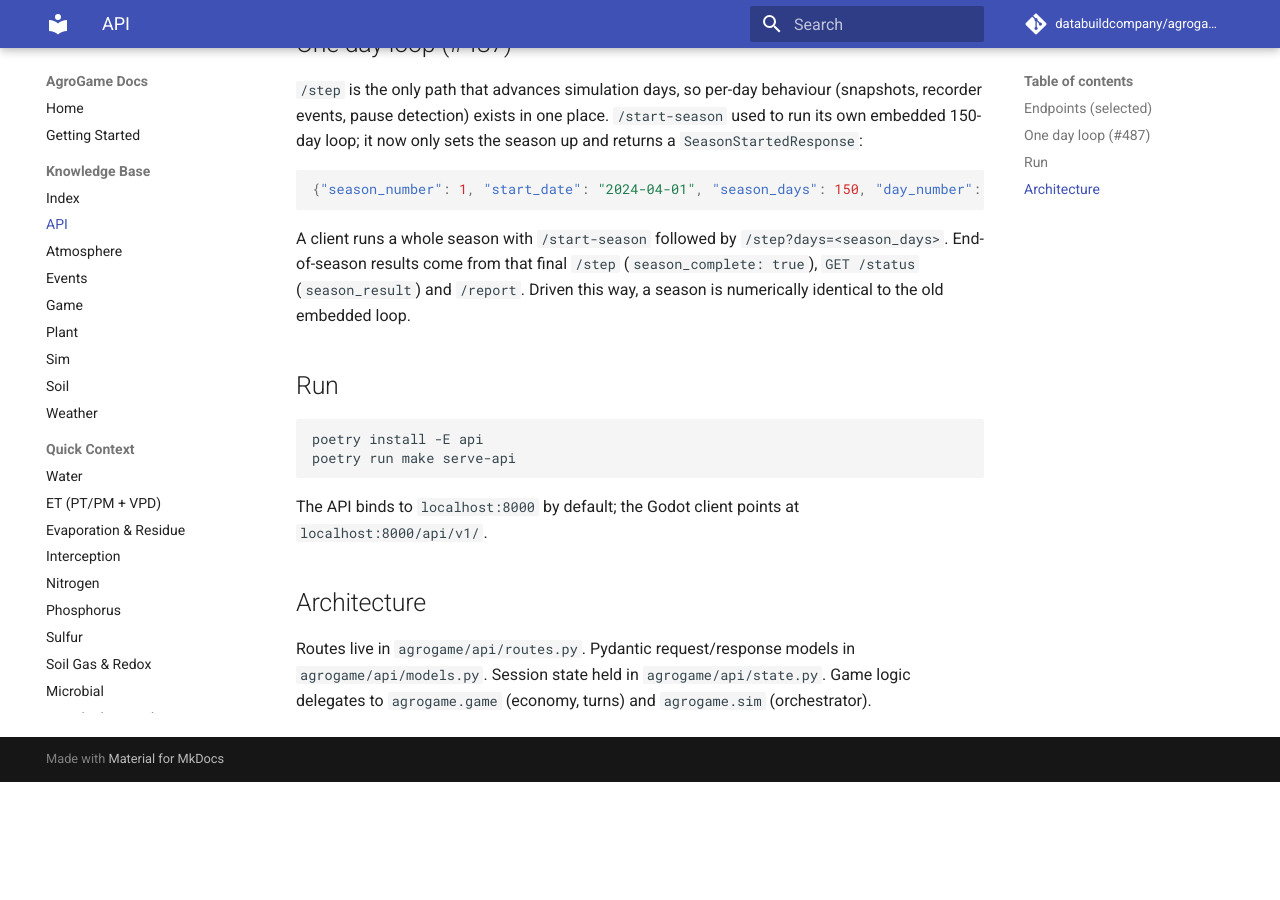
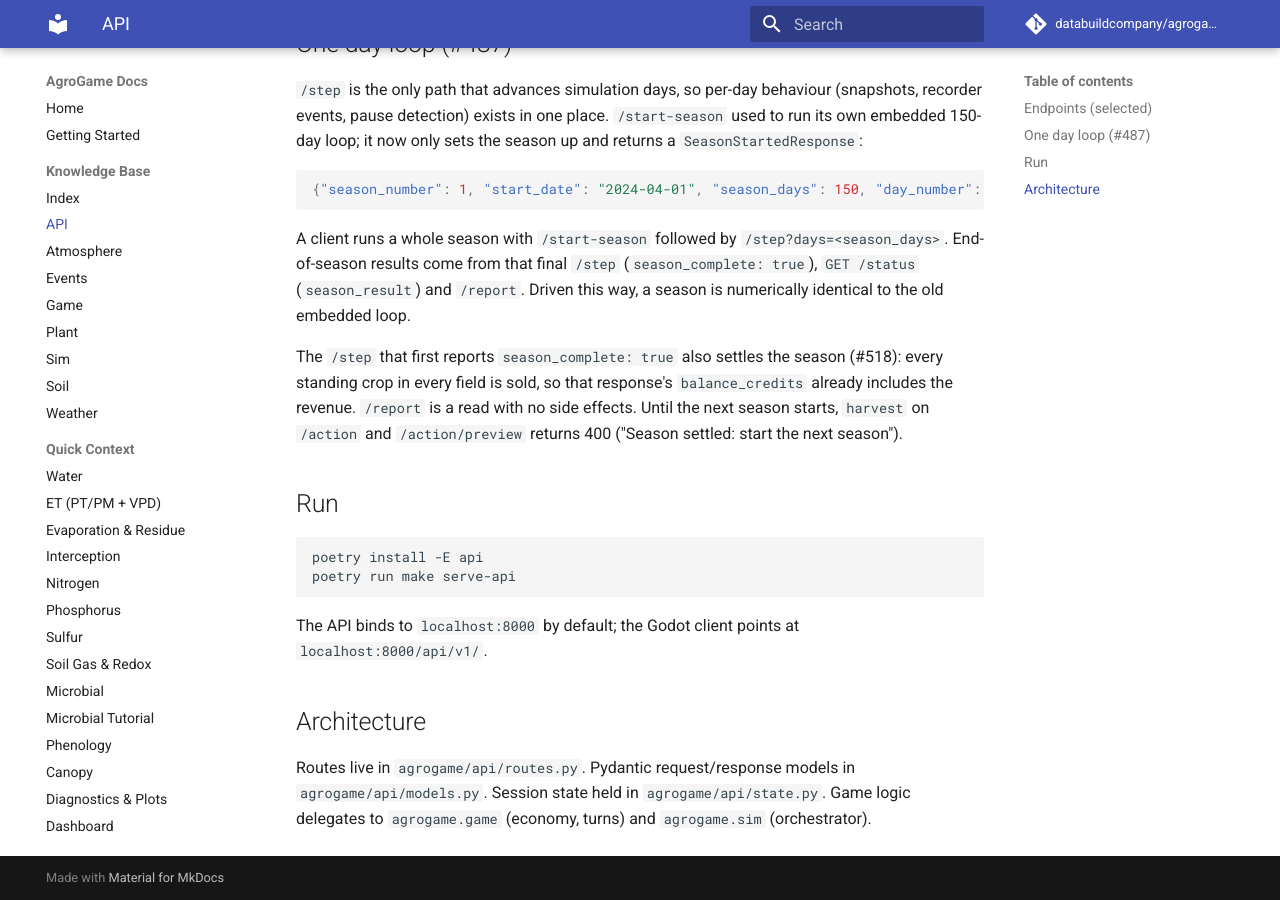
Before and after one commit to gedejong/agrogame, an MkDocs documentation site: the page built from docs/api.md, in a window 1280 px wide and 900 px high, scrolled down 699 px. Built offline with MkDocs 1.6.1 and Material for MkDocs 9.7.7, drawn with Linux system fonts in a browser that asks for light colours; comment, search, counter and statistics services are not loaded; before the commit the page ends 1481 px from its top, so only the background shows below that.

Commit message:
docs(#518): the completing /step settles; /report reads
Co-Authored-By: Claude Opus 5.5 <noreply@anthropic.com>

````diff
--- a/docs/api.md
+++ b/docs/api.md
@@ -47,6 +47,12 @@ A client runs a whole season with `/start-season` followed by
 (`season_complete: true`), `GET /status` (`season_result`) and `/report`.
 Driven this way, a season is numerically identical to the old embedded loop.
 
+The `/step` that first reports `season_complete: true` also settles the season
+(#518): every standing crop in every field is sold, so that response's
+`balance_credits` already includes the revenue. `/report` is a read with no
+side effects. Until the next season starts, `harvest` on `/action` and
+`/action/preview` returns 400 ("Season settled: start the next season").
+
 ## Run
 
 ```bash
````
Also changed, not shown: docs/adr/ADR-003-economic-model.md (+1 -1 lines).
